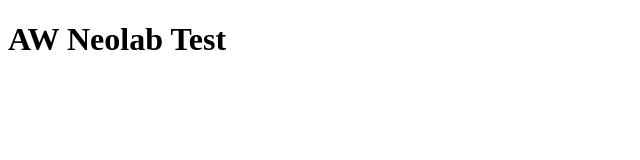
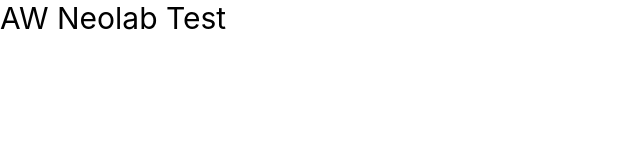
Before and after one commit to andrew-wallis/awneolab, a plain HTML site: page index.html in a window 1280 px wide. Shown: the whole page, without its empty margins (0-640 px from the left). Drawn offline with Linux system fonts and the light colour scheme.

Commit message:
Tailwind css

```diff
--- a/index.html
+++ b/index.html
@@ -5,8 +5,10 @@
   <meta http-equiv="X-UA-Compatible" content="IE=edge">
   <meta name="viewport" content="width=device-width, initial-scale=1.0">
   <title>AW NeoLab Test</title>
+
+  <link rel="stylesheet" href="dist/output.css">
 </head>
-<body>
-  <h1>AW Neolab Test</h1>
+<body class="font-sans">
+  <h1 class="text-3xl antialiased">AW Neolab Test</h1>
 </body>
 </html>
--- /dev/null
+++ b/src/input.css
@@ -0,0 +1,3 @@
+@tailwind base;
+@tailwind components;
+@tailwind utilities;
--- /dev/null
+++ b/tailwind.config.js
@@ -0,0 +1,11 @@
+/** @type {import('tailwindcss').Config} */
+module.exports = {
+  content: ["*.html"],
+  theme: {
+    fontFamily: {
+      'sans': ['Inter', 'Helvetica', 'Arial'],
+    },
+    extend: {},
+  },
+  plugins: [],
+}
```
Also changed, not shown: dist/output.css (added).
